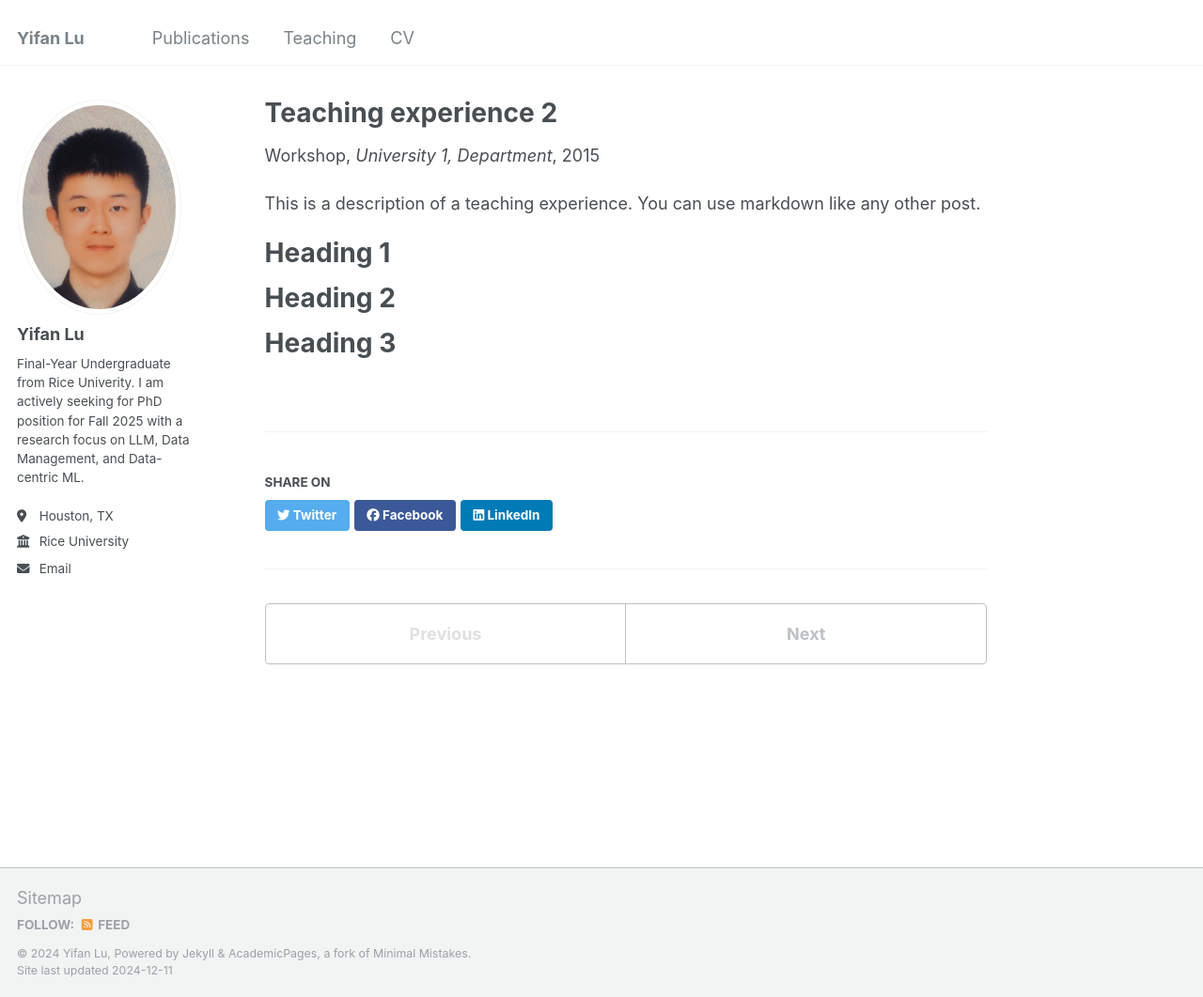
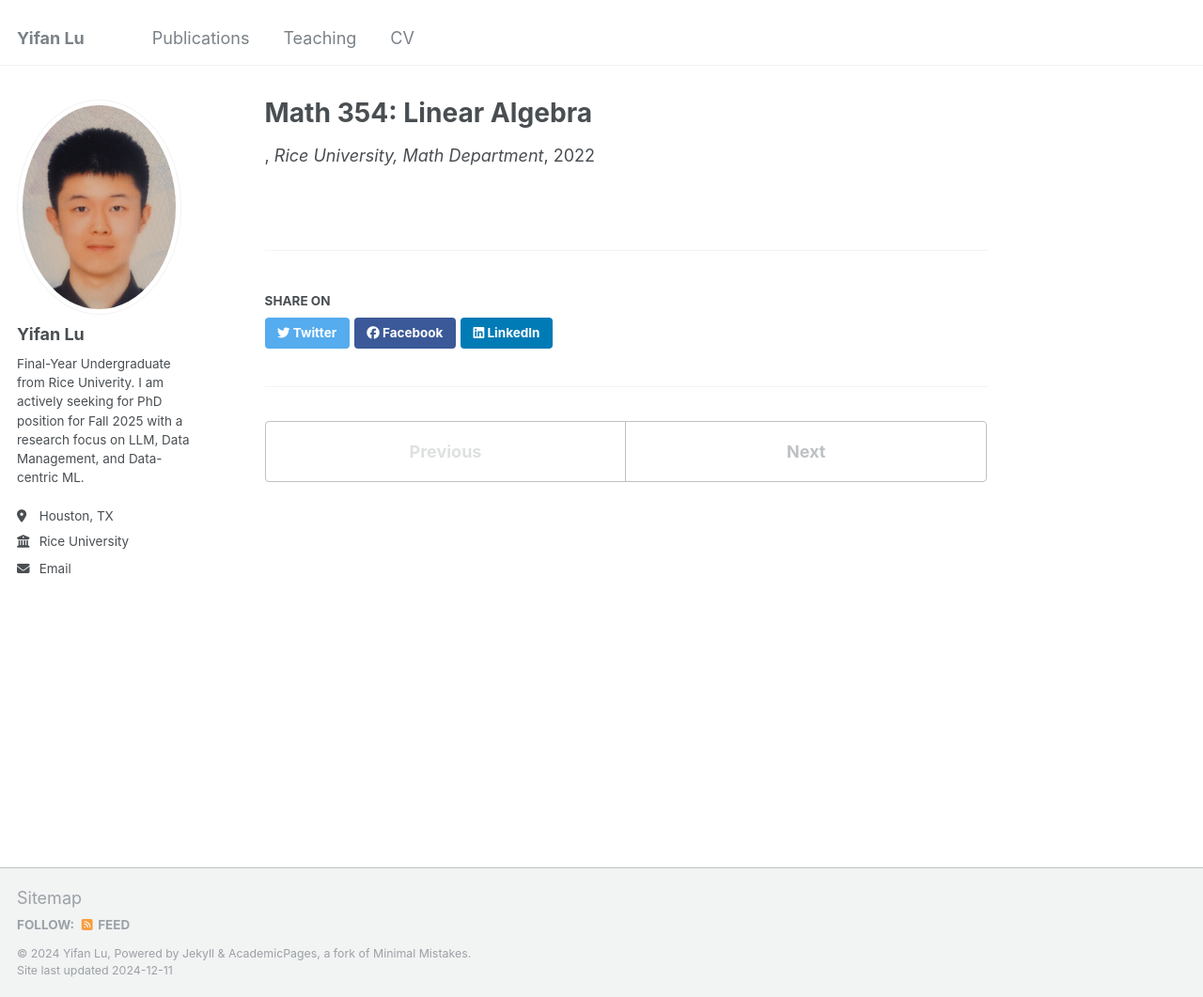
Before and after one commit to yl231/yl231.github.io, a Jekyll site: the page built from _teaching/2015-spring-teaching-2.md, in a window 1280 px wide and 1061 px high. Shown: the whole window at 94% size. Built offline with Jekyll 4.4.1, drawn with Linux system fonts in a browser that asks for light colours.

Commit message:
Update 2015-spring-teaching-2.md

```diff
--- a/_teaching/2015-spring-teaching-2.md
+++ b/_teaching/2015-spring-teaching-2.md
@@ -1,20 +1,7 @@
 ---
-title: "Teaching experience 2"
+title: "Math 354: Linear Algebra"
 collection: teaching
-type: "Workshop"
-permalink: /teaching/2015-spring-teaching-1
-venue: "University 1, Department"
-date: 2015-01-01
-location: "City, Country"
+venue: "Rice University, Math Department"
+date: 2022-01-07
+location: "Houston, Texas"
 ---
-
-This is a description of a teaching experience. You can use markdown like any other post.
-
-Heading 1
-======
-
-Heading 2
-======
-
-Heading 3
-======
```
